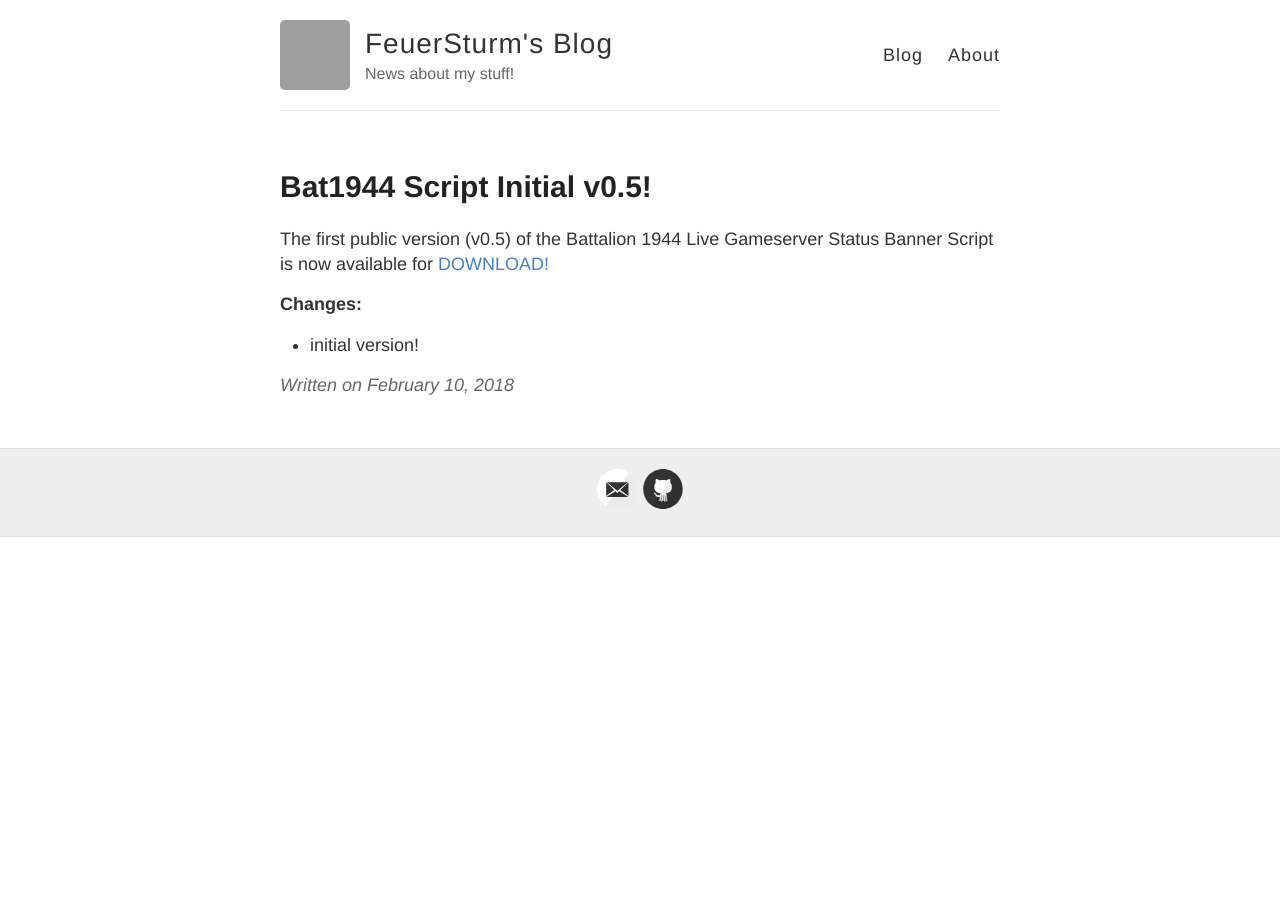
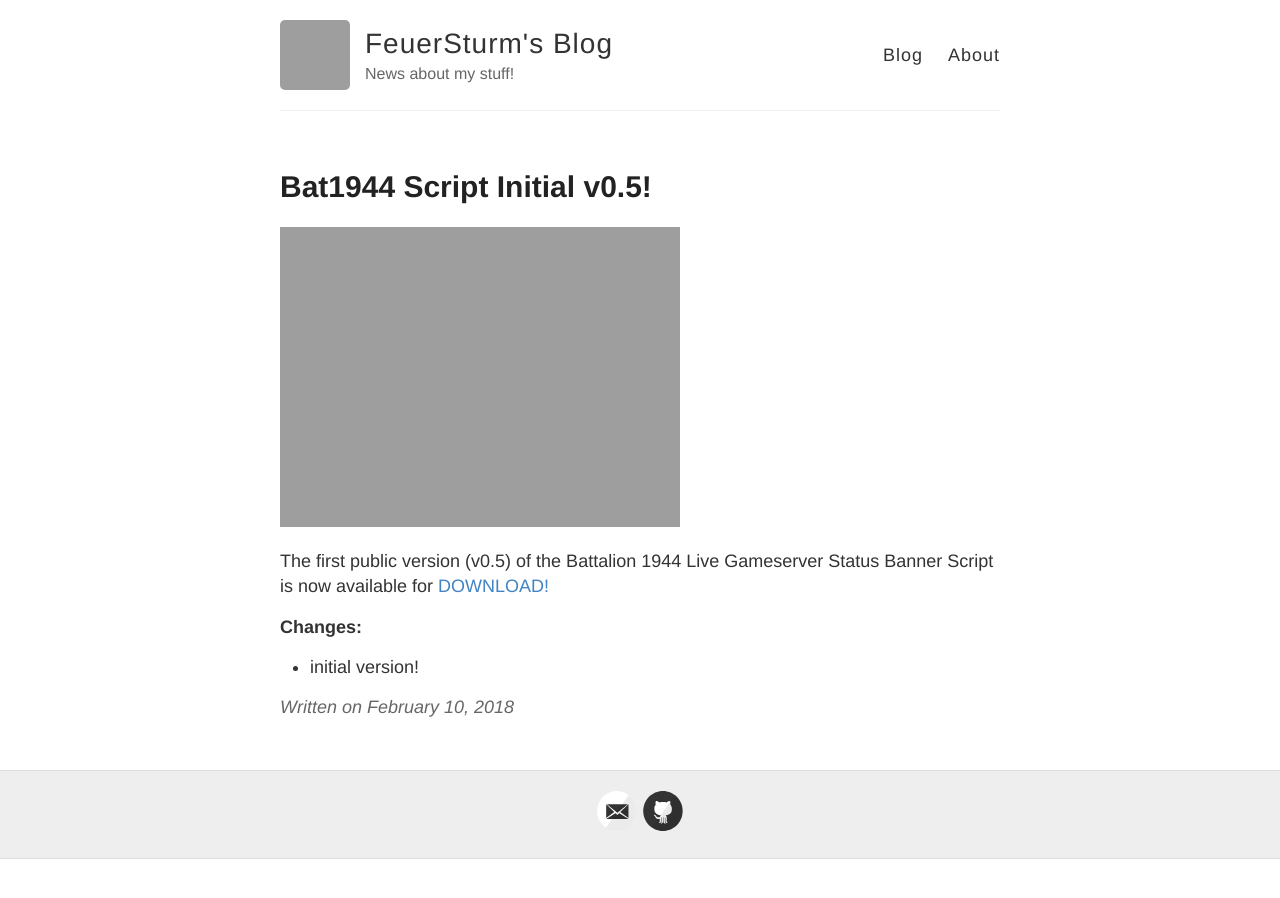
Before and after one commit to FeuerSturm/FeuerSturm.github.io, a Jekyll site: the page built from _posts/2018-02-10-Bat1944_Initial_v05.md, in a window 1280 px wide. Built offline with Jekyll 4.4.1, drawn with Linux system fonts in a browser that asks for light colours; grey boxes are pictures that could not be loaded.

Commit message:
Update 2018-02-10-Bat1944_Initial_v05.md

```diff
--- a/_posts/2018-02-10-Bat1944_Initial_v05.md
+++ b/_posts/2018-02-10-Bat1944_Initial_v05.md
@@ -2,6 +2,7 @@
 layout: post
 title: Bat1944 Script Initial v0.5!
 ---
+![Bat1944Logo](https://feuersturm.github.io/images/bat1944_logo.png)
 
 The first public version (v0.5) of the Battalion 1944 Live Gameserver Status Banner Script
 is now available for [DOWNLOAD!](https://github.com/FeuerSturm/bat1944serverstatus/releases/tag/v0.5)
```
